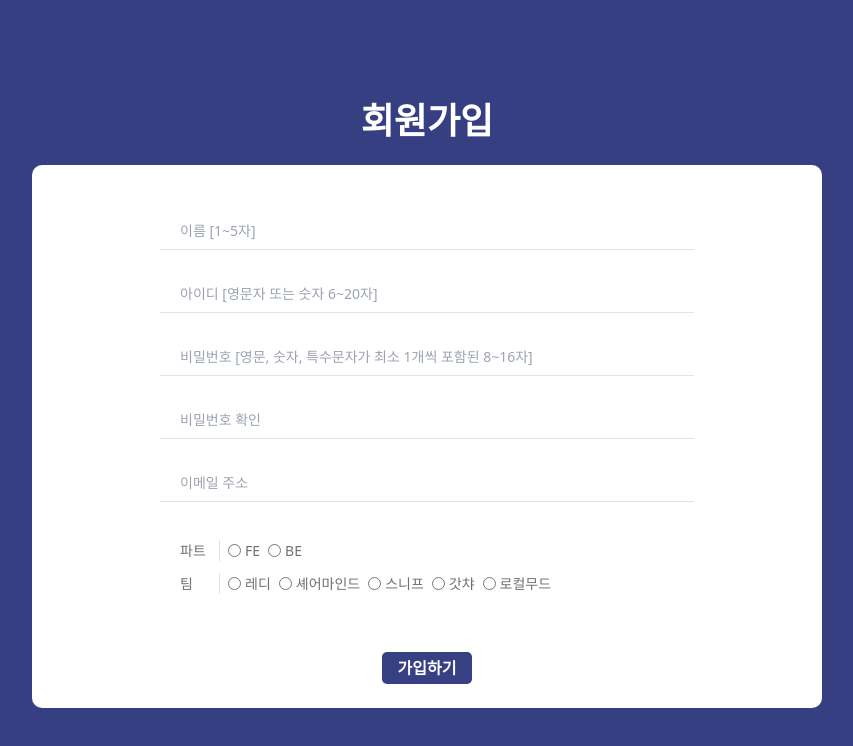
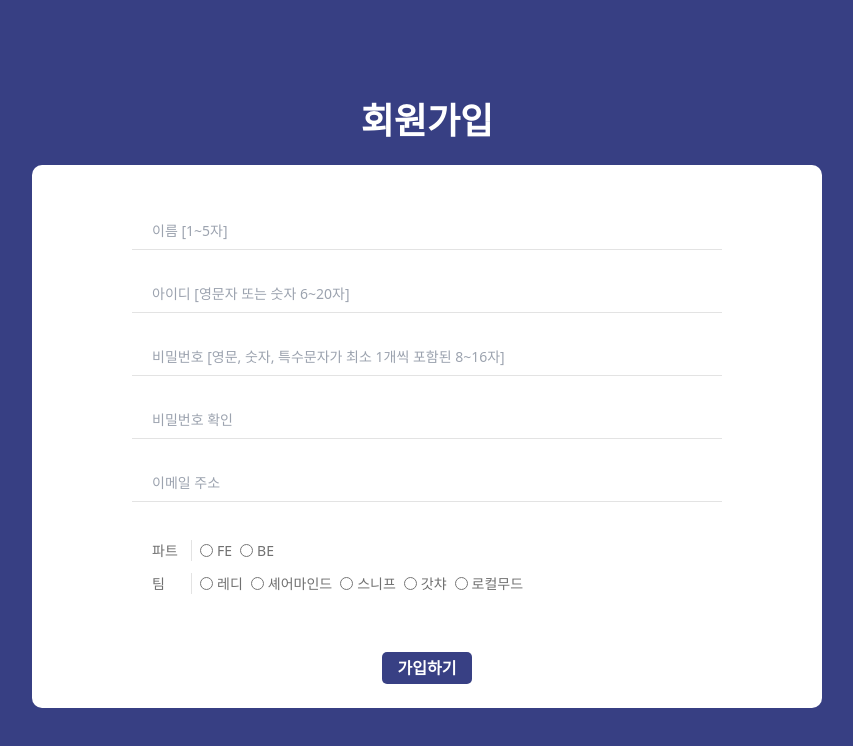
Before and after one commit to oooppq/react-vote-18th, a Next.js app: page /join in a window 1280 px wide. Shown: the top 746 px of the page, without its empty margins (213-1066 px from the left). Built offline with nearby package versions, Linux system fonts and the light colour scheme; no server answers.

Commit message:
hotfix: 회원가입 화면 window가 아주 커졌을 때 패딩이 너무 넓어지는 문제 수정

```diff
--- a/app/join/page.tsx
+++ b/app/join/page.tsx
@@ -34,7 +34,7 @@ const Join = () => {
       <div className="text-white font-bold text-4xl my-6">회원가입</div>
       <form
         action=""
-        className="flex flex-col w-[90%] max-w-[790px] items-center px-[10%] pt-12 pb-6 bg-white rounded-[10px]"
+        className="flex flex-col w-[90%] max-w-[790px] items-center px-[10%] lg:px-[100px] pt-12 pb-6 bg-white rounded-[10px]"
         onSubmit={handleSubmit}
       >
         <AuthInput
```
